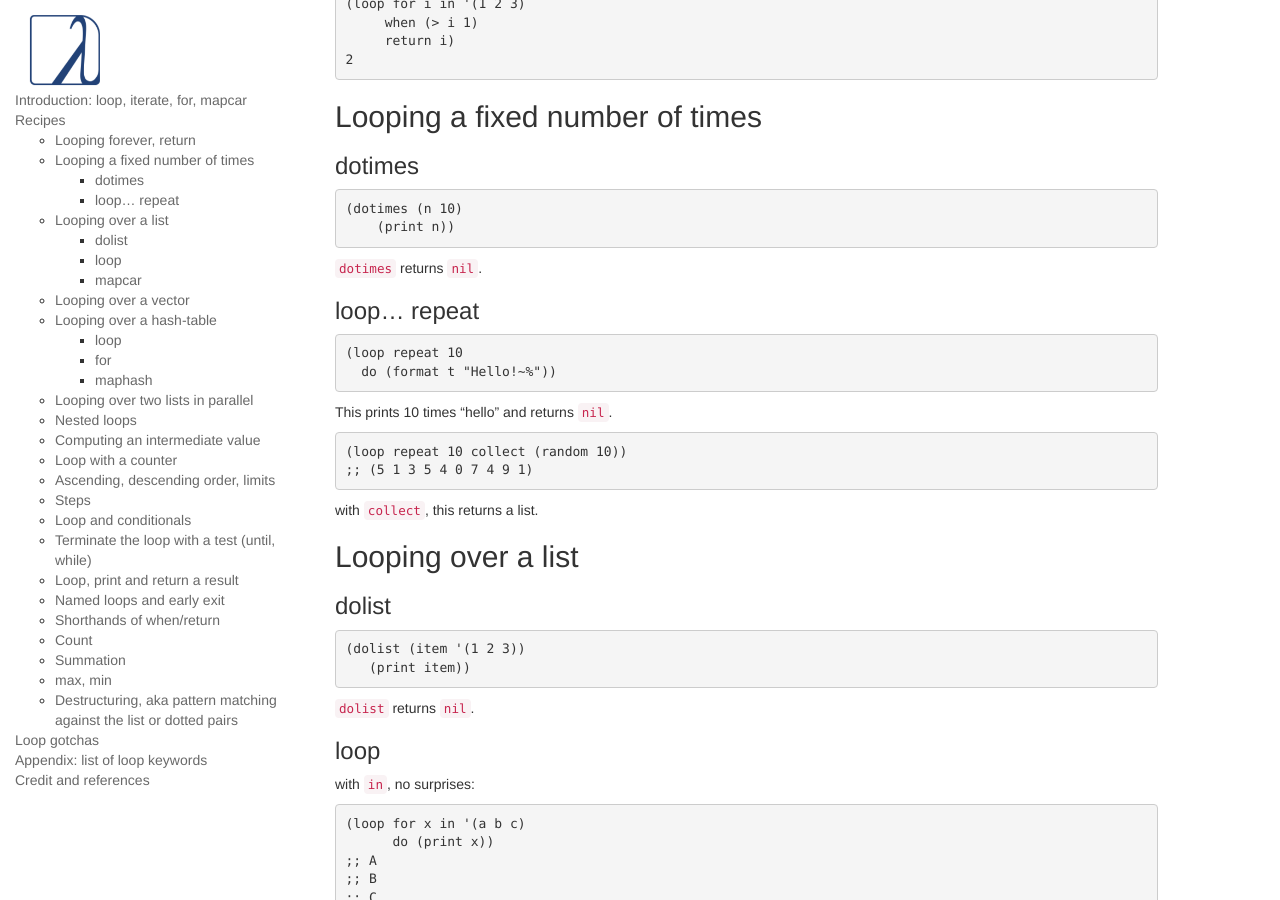
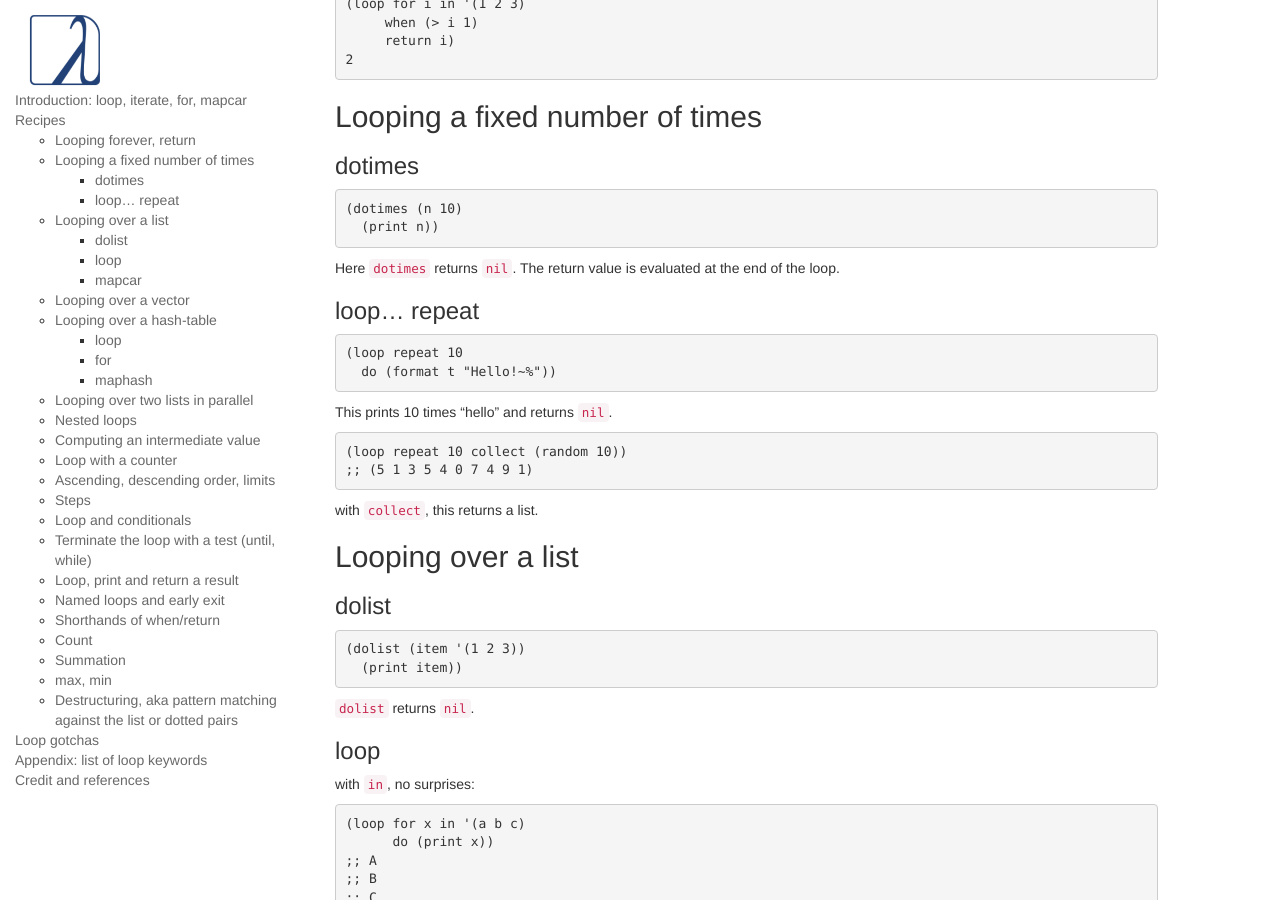
Before and after one commit to LispCookbook/cl-cookbook, a Jekyll site: the page built from iteration.md, in a window 1280 px wide and 900 px high, scrolled down 1905 px. Built offline with Jekyll 4.4.1, drawn with Linux system fonts in a browser that asks for light colours.

Commit message:
fix: dotimes don't always return nil

```diff
--- a/iteration.md
+++ b/iteration.md
@@ -145,10 +145,11 @@ functional programming as fast as imperative programming.
 
 ~~~lisp
 (dotimes (n 10)
-    (print n))
+  (print n))
 ~~~
 
-`dotimes` returns `nil`.
+Here `dotimes` returns `nil`. The return value is evaluated at the end of the loop.
+
 
 ### loop… repeat
 
@@ -173,7 +174,7 @@ with `collect`, this returns a list.
 
 ~~~lisp
 (dolist (item '(1 2 3))
-   (print item))
+  (print item))
 ~~~
 
 `dolist` returns `nil`.
```
